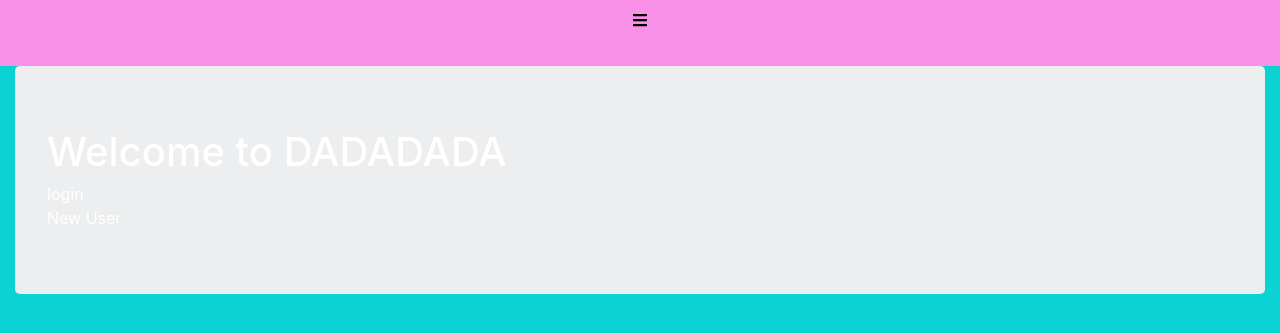
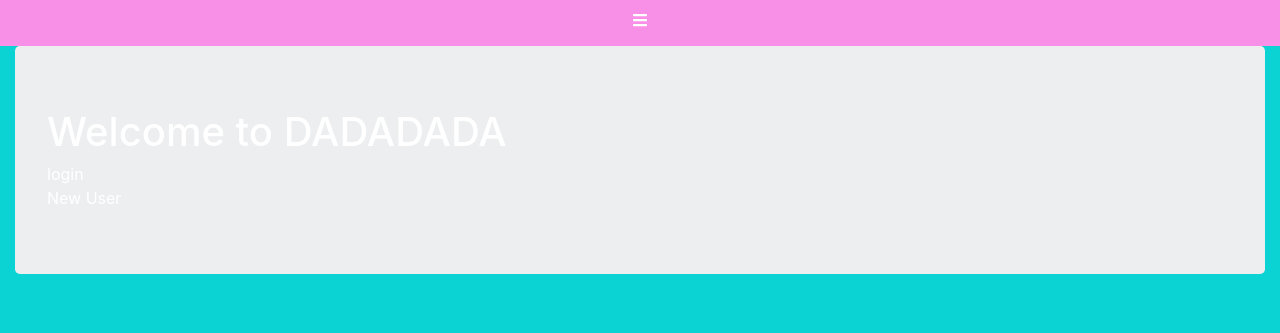
Before and after one commit to EstiShay/podcast-social-network, a Django app: page / in a window 1280 px wide. Shown: the top 333 px of the page. Run offline with Django 3.2, Linux system fonts and the light colour scheme; parts of the project's set-up code (start-up, migrations or seed data) failed here and were passed over; some libraries are stand-ins or nearby versions.

Commit message:
minor style changes. should have been different branch.

```diff
--- a/podcast/static/podcast/CSS/style.css
+++ b/podcast/static/podcast/CSS/style.css
@@ -4,6 +4,11 @@ body {
 }
 nav.navbar {
     background-color: #f890e7;
+
+}
+
+div.navbar-header {
+    height: 30px
 }
 
 .episode-seperator {
@@ -23,6 +28,7 @@ nav.navbar {
     border: none;
     width: 100%;
     height: auto;
+
 }
 
 /*.menu-options {*/
--- a/templates/base.html
+++ b/templates/base.html
@@ -1,5 +1,5 @@
 {% load static %}
-{% load widget_tweaks %}
+{#{% load widget_tweaks %}#}
 
 <!DOCTYPE html>
 <html lang="en">
@@ -28,10 +28,13 @@
 {#    </div>#}
 {#{% endif %}#}
 <nav class="navbar navbar-inverse">
-    <div class="container-fluid">
+{#    <div class="container-fluid">#}
         <div class="navbar-header">
             <button type="button" class="navbar-toggle" data-toggle="collapse" data-target="#myNavbar" id="menu-button">
-                <i class="fas fa-bars"></i>
+                <div style="color: white">
+                    <i class="fas fa-bars"></i>
+                </div>
+
             </button>
             <a href="#" class="navbar-brand"></a>
         </div>
@@ -50,7 +53,7 @@
                 <li><a href="#"><span class="glyphicon glyphicon-log-in"></span></a></li>
             </ul>
         </div>
-    </div>
+{#    </div>#}
 </nav>
 
 
```
